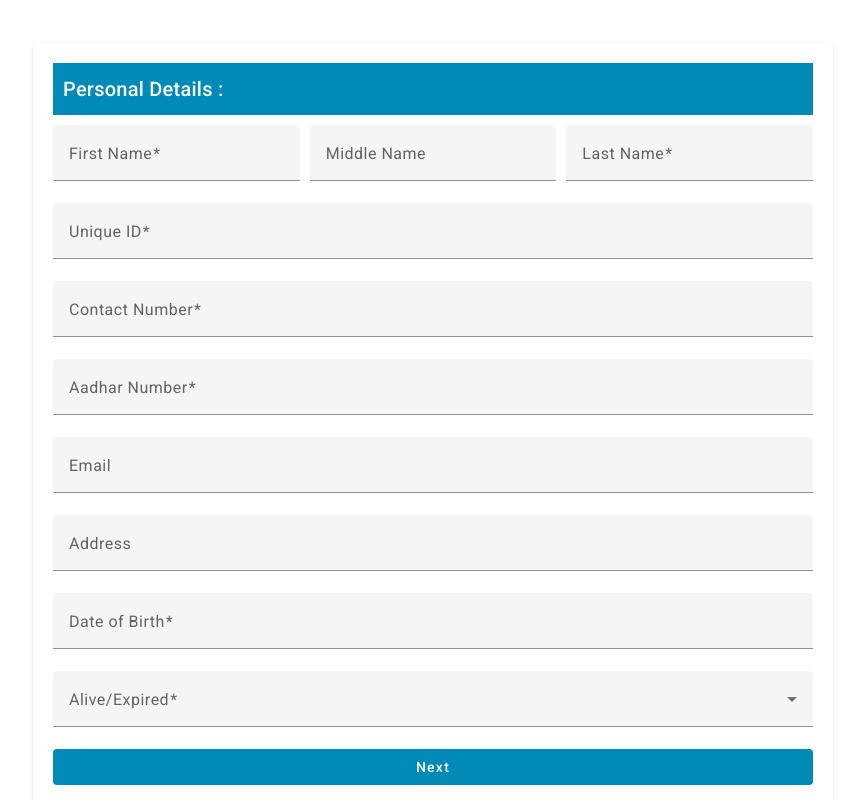
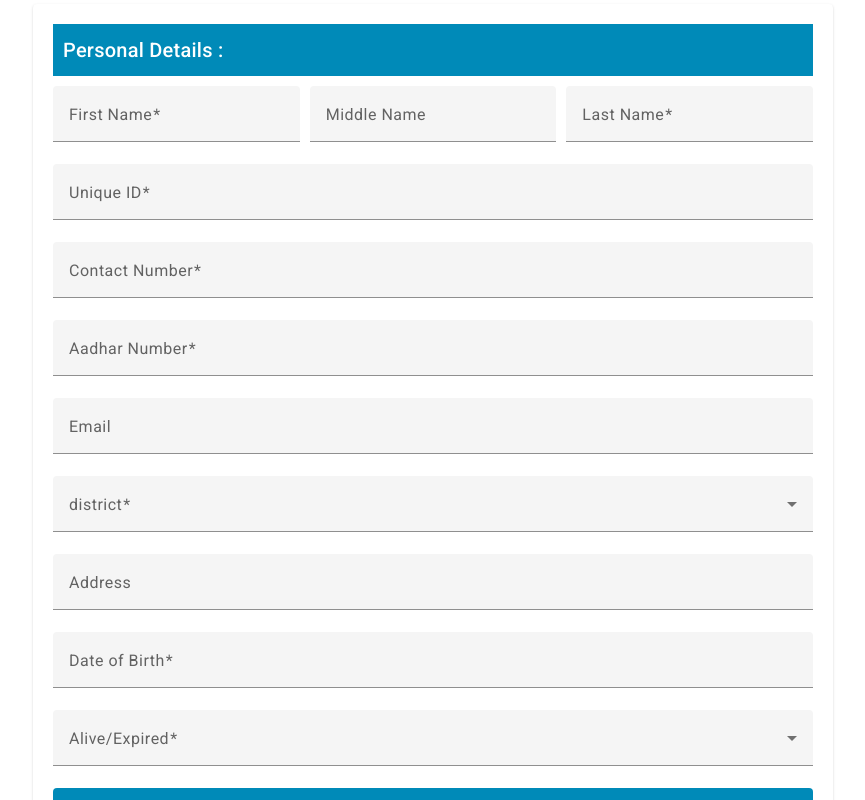
Before and after one commit to sidman51215196/nic_rsb, an Angular app in the folder angular/: page /user-register in a window 1280 px wide. Shown: the whole page, without its empty margins (207-1072 px from the left). Built offline with nearby package versions, Linux system fonts and the light colour scheme.

Commit message:
added district feild

```diff
--- a/angular/src/app/user-register/user-register.component.html
+++ b/angular/src/app/user-register/user-register.component.html
@@ -63,6 +63,15 @@
           Must be a valid email
         </mat-error>
       </mat-form-field>
+      <mat-form-field>
+        <mat-label>district</mat-label>
+      <mat-select formControlName="district" required>
+        <mat-option *ngFor="let district of districtChoices" [value]="district.value">{{ district.label }}</mat-option>
+      </mat-select>
+      <mat-error *ngIf="personalDetailsForm.get('district')?.invalid && personalDetailsForm.get('district')?.touched">
+        district is required
+      </mat-error>
+    </mat-form-field>
       <div formGroupName="address" >
         <mat-form-field class="address">
           <mat-label>Address</mat-label>
--- a/angular/src/app/user-register/user-register.component.ts
+++ b/angular/src/app/user-register/user-register.component.ts
@@ -57,6 +57,12 @@ export class UserRegisterComponent {
     { value: 3, label: 'Indian Air Force Corps' }
   ];
 
+  districtChoices = [
+    { value: 1, label: 'Gangtok' },
+    { value: 2, label: 'Gyalshing' },
+    { value: 3, label: 'Namchi' }
+  ];
+
   accountTypes: string[] = [
     'joint', 'single'
   ];
@@ -73,6 +79,7 @@ export class UserRegisterComponent {
       dateOfBirth: ['', [Validators.required, Validators.pattern('^\\d{4}-\\d{2}-\\d{2}$')]],
       aliveStatus: ['', Validators.required],
       dateWhenExpired: [''],
+      district:['',Validators.required],
       address: this.fb.group({
         address: ['']
       })
@@ -126,6 +133,7 @@ onSubmit() {
       middle_name: this.personalDetailsForm.value.middleName,
       last_name: this.personalDetailsForm.value.lastName,
       date_of_birth: this.personalDetailsForm.value.dateOfBirth,
+      district:this.personalDetailsForm.value.district,
       address: this.personalDetailsForm.value.address.address,
       phone_number: this.personalDetailsForm.value.contactNumber,
       email: this.personalDetailsForm.value.email,
```
